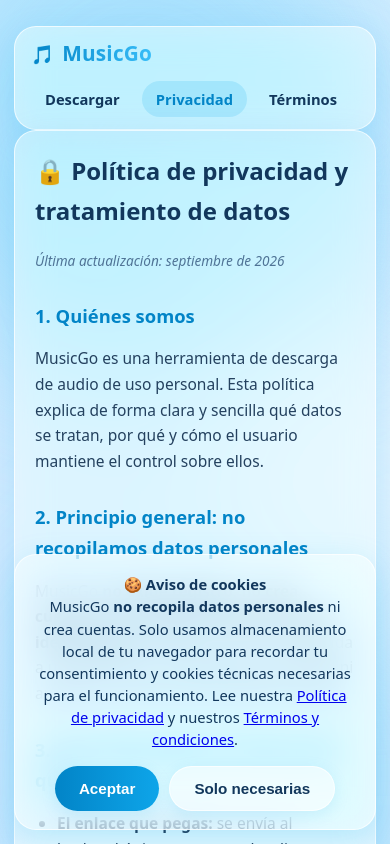
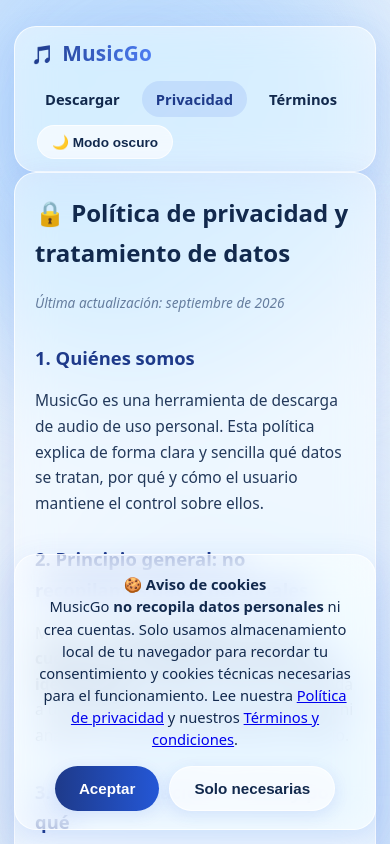
Before and after one commit to Meigh020/MusicGo, a React (Vite) app in the folder frontend/: page /privacidad in a window 390 px wide. Shown: the top 844 px of the page. Built offline with nearby package versions, Linux system fonts and the light colour scheme.

Commit message:
Nuevo tema blanco/azul marino con modo oscuro (interruptor en la navegacion, persistente) y selector de formato para todas las canciones pendientes en la cola

```diff
--- a/frontend/src/App.jsx
+++ b/frontend/src/App.jsx
@@ -1,4 +1,4 @@
-import { useState } from "react";
+import { useEffect, useState } from "react";
 import { Route, Routes, NavLink, Link } from "react-router-dom";
 import DownloadForm from "./components/DownloadForm.jsx";
 import QueueForm from "./components/QueueForm.jsx";
@@ -6,7 +6,30 @@ import CookieBanner from "./components/CookieBanner.jsx";
 import Privacy from "./pages/Privacy.jsx";
 import Terms from "./pages/Terms.jsx";
 
+const THEME_KEY = "musicgo-theme";
+
 export default function App() {
+  const [theme, setTheme] = useState(() => {
+    try {
+      const stored = localStorage.getItem(THEME_KEY);
+      return stored === "dark" ? "dark" : "light";
+    } catch {
+      return "light";
+    }
+  });
+
+  // Aplica el tema al <html> (data-theme) y lo persiste
+  useEffect(() => {
+    document.documentElement.setAttribute("data-theme", theme);
+    try {
+      localStorage.setItem(THEME_KEY, theme);
+    } catch {
+      /* sin almacenamiento: ignorar */
+    }
+  }, [theme]);
+
+  const toggleTheme = () => setTheme((t) => (t === "dark" ? "light" : "dark"));
+
   return (
     <div className="app">
       <div className="blobs" aria-hidden="true">
@@ -31,6 +54,15 @@ export default function App() {
             <NavLink to="/terminos" className={({ isActive }) => (isActive ? "active" : "")}>
               Términos
             </NavLink>
+            <button
+              type="button"
+              className="theme-toggle"
+              onClick={toggleTheme}
+              aria-label={theme === "dark" ? "Cambiar a modo claro" : "Cambiar a modo oscuro"}
+              title={theme === "dark" ? "Apagar la luz (modo claro)" : "Encender la luz (modo oscuro)"}
+            >
+              {theme === "dark" ? "☀️ Modo claro" : "🌙 Modo oscuro"}
+            </button>
           </div>
         </nav>
 
--- a/frontend/src/styles.css
+++ b/frontend/src/styles.css
@@ -1,22 +1,94 @@
 /* ============================================================
-   MusicGo — Tema glassmorfismo claro azulado + responsividad
+   MusicGo — Temas glassmorfismo (claro blanco/azul marino y
+   oscuro azul marino profundo) + responsividad
    ============================================================ */
+
+/* ---------- Tema claro (por defecto): blanco + azul marino ---------- */
 :root {
-  --bg-1: #e6f4ff;
-  --bg-2: #d0eaff;
-  --bg-3: #c4e6ff;
-  --accent: #0ea5e9;
-  --accent-strong: #0284c7;
-  --accent-soft: #7dd3fc;
-  --ink: #12375c;
-  --muted: #4f7396;
-  --glass-bg: rgba(255, 255, 255, 0.45);
-  --glass-border: rgba(255, 255, 255, 0.7);
-  --glass-hover: rgba(255, 255, 255, 0.62);
-  --shadow: 0 10px 34px rgba(14, 165, 233, 0.16);
-  --shadow-soft: 0 4px 16px rgba(14, 165, 233, 0.12);
+  --bg-1: #f4f8fc;
+  --bg-2: #e9f1fa;
+  --bg-3: #dde9f6;
+  --accent: #2457d6;
+  --accent-strong: #1e3a8a;   /* azul marino */
+  --accent-soft: #93c5fd;
+  --brand-1: #1e3a8a;
+  --brand-2: #4d7df3;
+  --btn-a: #1e3a8a;
+  --btn-b: #2457d6;
+
+  --ink: #12294d;
+  --muted: #5b7396;
+
+  --glass-bg: rgba(255, 255, 255, 0.5);
+  --glass-border: rgba(255, 255, 255, 0.75);
+  --glass-hover: rgba(255, 255, 255, 0.66);
+  --input-bg: rgba(255, 255, 255, 0.66);
+  --input-ph: #7f97b8;
+  --accent-ring: rgba(48, 101, 224, 0.16);
+  --accent-fill: rgba(48, 101, 224, 0.12);
+
+  --ok-bg: rgba(16, 185, 129, 0.14);
+  --ok-border: rgba(16, 185, 129, 0.42);
+  --ok-ink: #0b6b4f;
+  --warn-bg: rgba(250, 204, 21, 0.16);
+  --warn-border: rgba(245, 158, 11, 0.48);
+  --warn-ink: #8a5a05;
+  --err-bg: rgba(248, 113, 113, 0.13);
+  --err-border: rgba(239, 68, 68, 0.42);
+  --err-ink: #9f1d1d;
+
+  --blob-1: #93c5fd;
+  --blob-2: #bfdbfe;
+  --blob-3: #e3effc;
+  --blob-4: #d3e4fa;
+
+  --shadow: 0 10px 34px rgba(48, 101, 224, 0.14);
+  --shadow-soft: 0 4px 16px rgba(48, 101, 224, 0.1);
   --radius: 22px;
   --radius-sm: 14px;
+}
+
+/* ---------- Tema oscuro: azul marino profundo ---------- */
+:root[data-theme="dark"] {
+  --bg-1: #050b18;
+  --bg-2: #0a1529;
+  --bg-3: #101f3d;
+  --accent: #6ea8ff;
+  --accent-strong: #9cc2ff;
+  --accent-soft: #cfe0ff;
+  --brand-1: #9cc2ff;
+  --brand-2: #5b8cff;
+  --btn-a: #1e40af;
+  --btn-b: #2563eb;
+
+  --ink: #e9f1fc;
+  --muted: #9db3d6;
+
+  --glass-bg: rgba(13, 25, 52, 0.55);
+  --glass-border: rgba(148, 184, 238, 0.22);
+  --glass-hover: rgba(148, 184, 238, 0.14);
+  --input-bg: rgba(255, 255, 255, 0.08);
+  --input-ph: #6f88af;
+  --accent-ring: rgba(110, 168, 255, 0.26);
+  --accent-fill: rgba(110, 168, 255, 0.14);
+
+  --ok-bg: rgba(52, 211, 153, 0.14);
+  --ok-border: rgba(52, 211, 153, 0.4);
+  --ok-ink: #6ee7b7;
+  --warn-bg: rgba(250, 204, 21, 0.14);
+  --warn-border: rgba(245, 158, 11, 0.45);
+  --warn-ink: #fcd34d;
+  --err-bg: rgba(248, 113, 113, 0.13);
+  --err-border: rgba(248, 113, 113, 0.42);
+  --err-ink: #fca5a5;
+
+  --blob-1: #1d4ed8;
+  --blob-2: #1e40af;
+  --blob-3: #3b82f6;
+  --blob-4: #2563eb;
+
+  --shadow: 0 10px 34px rgba(0, 0, 0, 0.5);
+  --shadow-soft: 0 4px 16px rgba(0, 0, 0, 0.4);
 }
 
 * { box-sizing: border-box; }
@@ -30,6 +102,7 @@ body {
   background: linear-gradient(160deg, var(--bg-1), var(--bg-2) 55%, var(--bg-3));
   background-attachment: fixed;
   -webkit-font-smoothing: antialiased;
+  transition: background 0.45s ease, color 0.45s ease;
 }
 
 /* ---- Fondo con "blobs" desenfocados (efecto cristal) ---- */
@@ -39,11 +112,12 @@ body {
   border-radius: 50%;
   filter: blur(80px);
   opacity: 0.6;
+  transition: background 0.45s ease;
 }
-.blob-1 { width: 520px; height: 520px; background: #7dd3fc; top: -140px; left: -120px; }
-.blob-2 { width: 460px; height: 460px; background: #bae6fd; bottom: -160px; right: -110px; }
-.blob-3 { width: 320px; height: 320px; background: #e6f6ff; top: 38%; left: 55%; opacity: 0.75; }
-.blob-4 { width: 240px; height: 240px; background: #bfe9ff; top: 12%; right: 8%; opacity: 0.5; }
+.blob-1 { width: 520px; height: 520px; background: var(--blob-1); top: -140px; left: -120px; }
+.blob-2 { width: 460px; height: 460px; background: var(--blob-2); bottom: -160px; right: -110px; }
+.blob-3 { width: 320px; height: 320px; background: var(--blob-3); top: 38%; left: 55%; opacity: 0.75; }
+.blob-4 { width: 240px; height: 240px; background: var(--blob-4); top: 12%; right: 8%; opacity: 0.5; }
 
 /* ---- Estructura ---- */
 .app { position: relative; z-index: 1; min-height: 100vh; display: flex; flex-direction: column; }
@@ -64,6 +138,7 @@ body {
   border: 1px solid var(--glass-border);
   border-radius: var(--radius);
   box-shadow: var(--shadow);
+  transition: background 0.45s ease, border-color 0.45s ease, box-shadow 0.45s ease;
 }
 
 /* ---- Barra superior ---- */
@@ -81,7 +156,7 @@ body {
   font-size: 1.3rem;
   letter-spacing: 0.2px;
   text-decoration: none;
-  background: linear-gradient(90deg, var(--accent-strong), #38bdf8);
+  background: linear-gradient(90deg, var(--brand-1), var(--brand-2));
   -webkit-background-clip: text;
   background-clip: text;
   color: transparent;
@@ -90,7 +165,7 @@ body {
   gap: 8px;
 }
 .brand em { font-style: normal; font-size: 1.15rem; }
-.nav-links { display: flex; gap: 8px; flex-wrap: wrap; }
+.nav-links { display: flex; gap: 8px; flex-wrap: wrap; align-items: center; }
 .nav-links a {
   text-decoration: none;
   color: var(--ink);
@@ -101,7 +176,22 @@ body {
   transition: background 0.2s, color 0.2s;
 }
 .nav-links a:hover { background: var(--glass-hover); }
-.nav-links a.active { background: rgba(14, 165, 233, 0.16); color: var(--accent-strong); }
+.nav-links a.active { background: var(--accent-fill); color: var(--accent-strong); }
+
+/* Interruptor de tema (modo claro / oscuro) */
+.theme-toggle {
+  cursor: pointer;
+  border: 1px solid var(--glass-border);
+  background: var(--input-bg);
+  color: var(--ink);
+  padding: 8px 14px;
+  border-radius: 999px;
+  font-weight: 700;
+  font-size: 0.85rem;
+  margin-left: 6px;
+  transition: background 0.2s, transform 0.15s;
+}
+.theme-toggle:hover { background: var(--glass-hover); transform: translateY(-1px); }
 
 /* ---- Hero ---- */
 .hero { text-align: center; margin: 26px 0 22px; }
@@ -116,7 +206,7 @@ body {
   margin-top: 12px;
   padding: 6px 14px;
   border-radius: 999px;
-  background: rgba(255, 255, 255, 0.5);
+  background: var(--input-bg);
   border: 1px solid var(--glass-border);
   font-size: 0.82rem;
   font-weight: 600;
@@ -133,14 +223,14 @@ body {
   padding: 14px 18px;
   border-radius: 999px;
   border: 1px solid var(--glass-border);
-  background: rgba(255, 255, 255, 0.6);
+  background: var(--input-bg);
   font-size: 1rem;
   color: var(--ink);
   outline: none;
   transition: border 0.2s, box-shadow 0.2s;
 }
-.input-row input:focus { border-color: var(--accent); box-shadow: 0 0 0 4px rgba(14, 165, 233, 0.18); }
-.input-row input::placeholder { color: #7fa3c3; }
+.input-row input:focus { border-color: var(--accent); box-shadow: 0 0 0 4px var(--accent-ring); }
+.input-row input::placeholder { color: var(--input-ph); }
 
 .btn {
   border: 0;
@@ -150,7 +240,7 @@ body {
   font-size: 0.95rem;
   padding: 13px 24px;
   color: #fff;
-  background: linear-gradient(90deg, var(--accent-strong), var(--accent));
+  background: linear-gradient(90deg, var(--btn-a), var(--btn-b));
   box-shadow: var(--shadow-soft);
   transition: transform 0.15s, box-shadow 0.15s, filter 0.15s;
   white-space: nowrap;
@@ -159,7 +249,7 @@ body {
 .btn:active { transform: translateY(0); }
 .btn:disabled { opacity: 0.55; cursor: not-allowed; transform: none; filter: none; }
 .btn-ghost {
-  background: rgba(255, 255, 255, 0.55);
+  background: var(--input-bg);
   color: var(--ink);
   border: 1px solid var(--glass-border);
 }
@@ -196,13 +286,13 @@ body {
   padding: 12px 16px;
   border-radius: var(--radius-sm);
   border: 1px solid var(--glass-border);
-  background: rgba(255, 255, 255, 0.6);
+  background: var(--input-bg);
   font-size: 1rem;
   color: var(--ink);
   outline: none;
   transition: border 0.2s, box-shadow 0.2s;
 }
-.name-input:focus { border-color: var(--accent); box-shadow: 0 0 0 4px rgba(14, 165, 233, 0.18); }
+.name-input:focus { border-color: var(--accent); box-shadow: 0 0 0 4px var(--accent-ring); }
 
 /* ---- Selector de formatos (auto-responsive) ---- */
 .formats {
@@ -217,15 +307,15 @@ body {
   padding: 14px;
   border-radius: var(--radius-sm);
   border: 1.5px solid var(--glass-border);
-  background: rgba(255, 255, 255, 0.35);
+  background: var(--input-bg);
   transition: transform 0.15s, border 0.15s, background 0.15s, box-shadow 0.15s;
   text-align: left;
 }
 .format:hover { transform: translateY(-2px); background: var(--glass-hover); }
 .format.selected {
   border-color: var(--accent);
-  background: rgba(14, 165, 233, 0.12);
-  box-shadow: 0 0 0 4px rgba(14, 165, 233, 0.14);
+  background: var(--accent-fill);
+  box-shadow: 0 0 0 4px var(--accent-ring);
 }
 .format .f-name { font-weight: 800; font-size: 1rem; display: flex; align-items: center; gap: 6px; }
 .format .f-size { margin-top: 4px; font-size: 0.95rem; font-weight: 700; color: var(--accent-strong); }
@@ -238,7 +328,7 @@ body {
 .progress-bar {
   height: 12px;
   border-radius: 999px;
-  background: rgba(255, 255, 255, 0.6);
+  background: var(--input-bg);
   border: 1px solid var(--glass-border);
   overflow: hidden;
 }
@@ -259,12 +349,12 @@ body {
   line-height: 1.5;
   border: 1px solid;
 }
-.notice.success { background: rgba(52, 211, 153, 0.16); border-color: rgba(16, 185, 129, 0.45); color: #0b6b4f; }
-.notice.error { background: rgba(248, 113, 113, 0.14); border-color: rgba(239, 68, 68, 0.45); color: #9f1d1d; }
+.notice.success { background: var(--ok-bg); border-color: var(--ok-border); color: var(--ok-ink); }
+.notice.error { background: var(--err-bg); border-color: var(--err-border); color: var(--err-ink); }
 .notice.fallback {
-  background: rgba(250, 204, 21, 0.18);
-  border-color: rgba(245, 158, 11, 0.5);
-  color: #8a5a05;
+  background: var(--warn-bg);
+  border-color: var(--warn-border);
+  color: var(--warn-ink);
   display: flex;
   gap: 10px;
   align-items: flex-start;
@@ -295,7 +385,7 @@ body {
 .page { padding: 30px; line-height: 1.65; }
 .page h1 { margin-top: 0; font-size: clamp(1.5rem, 3.5vw, 2.1rem); }
 .page h2 { margin-top: 28px; font-size: 1.15rem; color: var(--accent-strong); }
-.page p, .page li { color: #24415f; font-size: 0.97rem; }
+.page p, .page li { color: var(--ink); opacity: 0.92; font-size: 0.97rem; }
 .page ul { padding-left: 22px; }
 .page .updated { color: var(--muted); font-size: 0.85rem; font-style: italic; }
 
@@ -334,7 +424,7 @@ body {
 .mode-tabs button {
   cursor: pointer;
   border: 1px solid var(--glass-border);
-  background: rgba(255, 255, 255, 0.5);
+  background: var(--input-bg);
   color: var(--ink);
   padding: 10px 18px;
   border-radius: 999px;
@@ -344,10 +434,10 @@ body {
 }
 .mode-tabs button:hover { background: var(--glass-hover); }
 .mode-tabs button.active {
-  background: rgba(14, 165, 233, 0.16);
+  background: var(--accent-fill);
   border-color: var(--accent);
   color: var(--accent-strong);
-  box-shadow: 0 0 0 4px rgba(14, 165, 233, 0.14);
+  box-shadow: 0 0 0 4px var(--accent-ring);
 }
 
 .queue-add { display: flex; gap: 12px; flex-direction: column; }
@@ -358,28 +448,37 @@ body {
   padding: 14px 18px;
   border-radius: var(--radius-sm);
   border: 1px solid var(--glass-border);
-  background: rgba(255, 255, 255, 0.6);
+  background: var(--input-bg);
   font: inherit;
   font-size: 0.95rem;
   color: var(--ink);
   outline: none;
   transition: border 0.2s, box-shadow 0.2s;
 }
-.queue-textarea:focus { border-color: var(--accent); box-shadow: 0 0 0 4px rgba(14, 165, 233, 0.18); }
-.queue-textarea::placeholder { color: #7fa3c3; }
+.queue-textarea:focus { border-color: var(--accent); box-shadow: 0 0 0 4px var(--accent-ring); }
+.queue-textarea::placeholder { color: var(--input-ph); }
 
-.queue-toolbar { display: flex; gap: 10px; flex-wrap: wrap; margin-top: 16px; }
+.queue-toolbar { display: flex; gap: 10px; flex-wrap: wrap; margin-top: 16px; align-items: center; }
+
+/* Selector de formato por lote (aplicar a todas las pendientes) */
+.queue-fmt-batch { display: inline-flex; align-items: center; gap: 8px; }
+.queue-fmt-batch-label {
+  font-size: 0.8rem;
+  font-weight: 700;
+  color: var(--muted);
+  white-space: nowrap;
+}
 
 .queue-list { margin-top: 18px; display: flex; flex-direction: column; gap: 12px; }
 .queue-item {
   padding: 14px;
   border-radius: var(--radius-sm);
   border: 1px solid var(--glass-border);
-  background: rgba(255, 255, 255, 0.38);
+  background: var(--input-bg);
   animation: fadeUp 0.3s ease;
 }
-.queue-item.done { border-color: rgba(16, 185, 129, 0.4); background: rgba(52, 211, 153, 0.08); }
-.queue-item.error { border-color: rgba(239, 68, 68, 0.4); background: rgba(248, 113, 113, 0.07); }
+.queue-item.done { border-color: var(--ok-border); background: var(--ok-bg); }
+.queue-item.error { border-color: var(--err-border); background: var(--err-bg); }
 
 .queue-head { display: flex; gap: 12px; align-items: flex-start; }
 .queue-thumb {
@@ -403,18 +502,18 @@ body {
   padding: 9px 12px;
   border-radius: 10px;
   border: 1px solid var(--glass-border);
-  background: rgba(255, 255, 255, 0.7);
+  background: var(--input-bg);
   font-size: 0.92rem;
   color: var(--ink);
   outline: none;
   transition: border 0.2s, box-shadow 0.2s;
 }
-.queue-input:focus { border-color: var(--accent); box-shadow: 0 0 0 3px rgba(14, 165, 233, 0.15); }
+.queue-input:focus { border-color: var(--accent); box-shadow: 0 0 0 3px var(--accent-ring); }
 .queue-fmt {
   padding: 9px 10px;
   border-radius: 10px;
   border: 1px solid var(--glass-border);
-  background: rgba(255, 255, 255, 0.7);
+  background: var(--input-bg);
   font-size: 0.9rem;
   font-weight: 700;
   color: var(--ink);
@@ -438,20 +537,20 @@ body {
   letter-spacing: 0.4px;
   white-space: nowrap;
 }
-.badge-pending { background: rgba(14, 165, 233, 0.12); color: var(--accent-strong); }
-.badge-info { background: rgba(245, 158, 11, 0.16); color: #8a5a05; }
-.badge-done { background: rgba(16, 185, 129, 0.15); color: #0b6b4f; }
-.badge-error { background: rgba(239, 68, 68, 0.14); color: #9f1d1d; }
+.badge-pending { background: var(--accent-fill); color: var(--accent-strong); }
+.badge-info { background: var(--warn-bg); color: var(--warn-ink); }
+.badge-done { background: var(--ok-bg); color: var(--ok-ink); }
+.badge-error { background: var(--err-bg); color: var(--err-ink); }
 
 .queue-size { font-weight: 700; color: var(--accent-strong); }
-.queue-fallback { color: #8a5a05; font-weight: 600; }
-.queue-error { color: #9f1d1d; font-weight: 600; }
+.queue-fallback { color: var(--warn-ink); font-weight: 600; }
+.queue-error { color: var(--err-ink); font-weight: 600; }
 
 .queue-actions { display: flex; flex-direction: column; gap: 6px; }
 .icon-btn {
   cursor: pointer;
   border: 1px solid var(--glass-border);
-  background: rgba(255, 255, 255, 0.55);
+  background: var(--input-bg);
   color: var(--ink);
   width: 30px; height: 30px;
   border-radius: 9px;
@@ -462,7 +561,7 @@ body {
 }
 .icon-btn:hover:not(:disabled) { background: var(--glass-hover); transform: translateY(-1px); }
 .icon-btn:disabled { opacity: 0.45; cursor: not-allowed; }
-.icon-btn.danger { color: #9f1d1d; }
+.icon-btn.danger { color: var(--err-ink); }
 
 .queue-empty {
   margin-top: 18px;
@@ -480,9 +579,9 @@ body {
   gap: 12px;
   flex-wrap: wrap;
   margin-bottom: 18px;
-  background: rgba(250, 204, 21, 0.14);
-  border-color: rgba(245, 158, 11, 0.45);
-  color: #7c5200;
+  background: var(--warn-bg);
+  border-color: var(--warn-border);
+  color: var(--warn-ink);
 }
 .notice.perm strong { display: block; margin-bottom: 2px; }
 .notice.perm .perm-btn { white-space: nowrap; }
@@ -504,6 +603,7 @@ body {
   .queue-fmt { width: 100%; }
   .queue-head { flex-wrap: wrap; }
   .queue-actions { flex-direction: row; }
+  .queue-fmt-batch { width: 100%; justify-content: space-between; }
 }
 
 @media (max-width: 480px) {
```
Also changed, not shown: frontend/src/components/QueueForm.jsx (+38 -0 lines).
